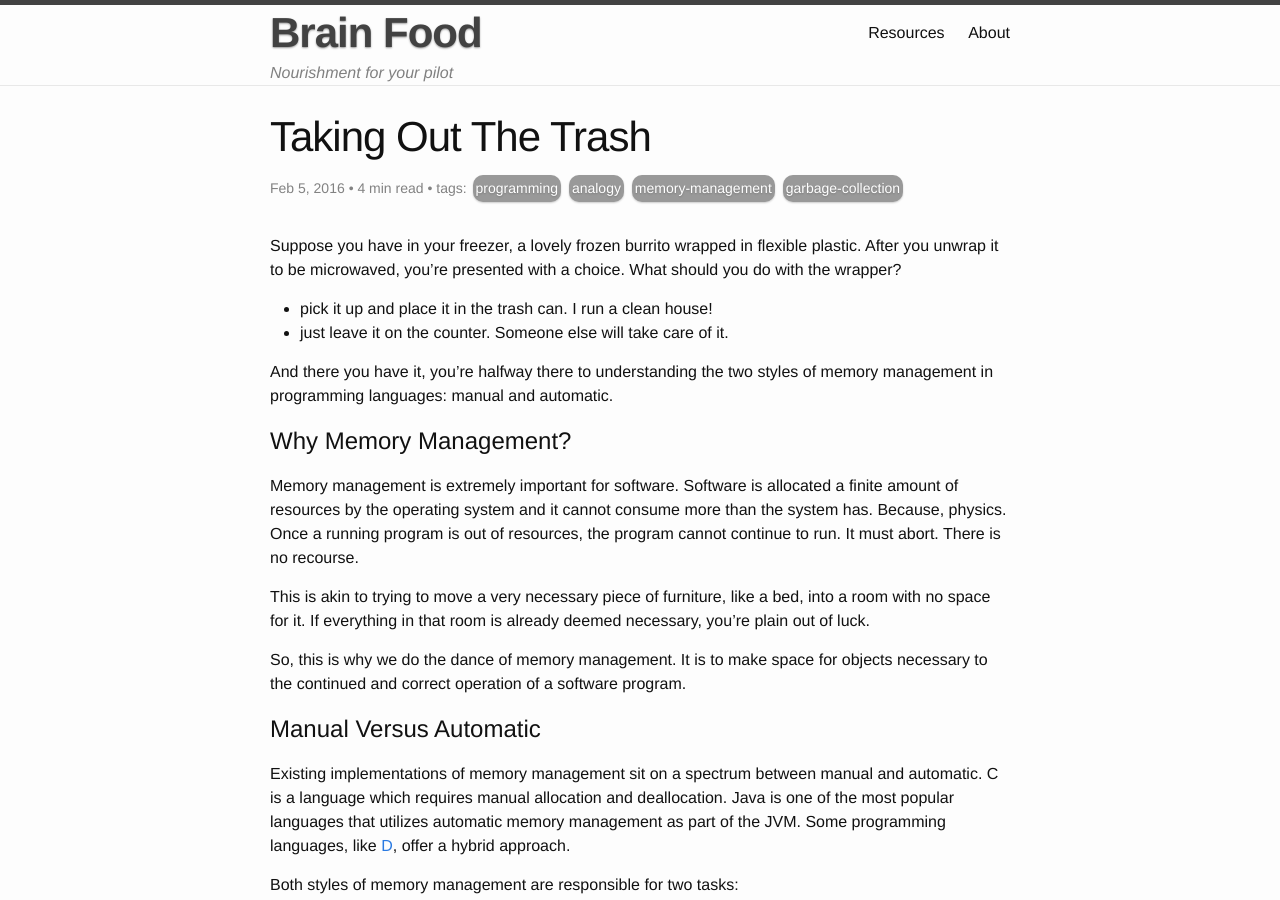
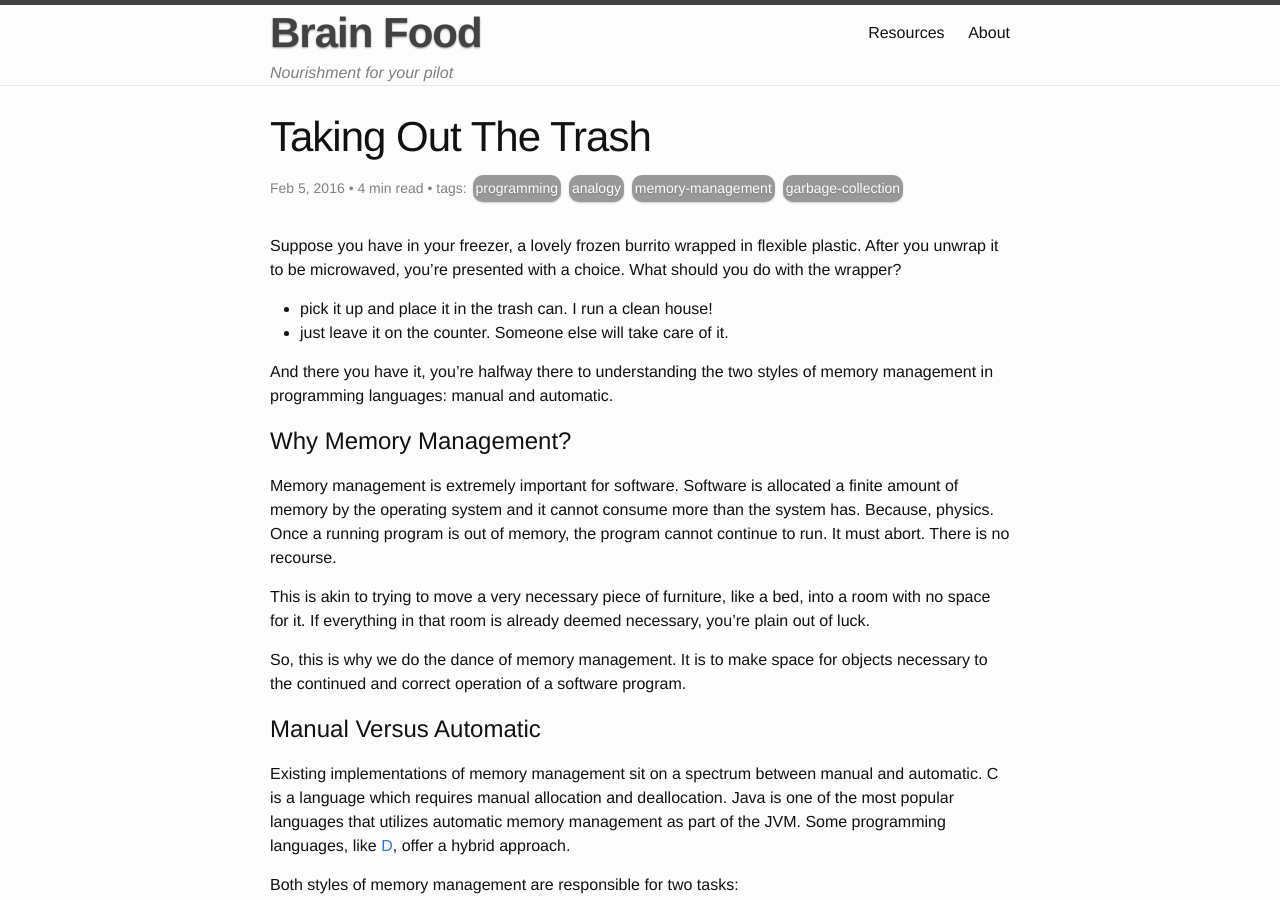
Before and after one commit to eviltoylet/eviltoylet.github.io, a Jekyll site: the page built from _posts/2016-02-06-taking-out-the-trash.markdown, in a window 1280 px wide and 900 px high. Built offline with Jekyll 4.4.1, drawn with Linux system fonts in a browser that asks for light colours; nearby versions of some CDN libraries; comment, search, counter and statistics services are not loaded.

Commit message:
Replace "resources" with "memory"

```diff
--- a/_posts/2016-02-06-taking-out-the-trash.markdown
+++ b/_posts/2016-02-06-taking-out-the-trash.markdown
@@ -14,8 +14,8 @@ And there you have it, you're halfway there to understanding the two styles of m
 manual and automatic.
 
 # Why Memory Management?
-Memory management is extremely important for software. Software is allocated a finite amount of resources by the operating
-system and it cannot consume more than the system has. Because, physics. Once a running program is out of resources, the program
+Memory management is extremely important for software. Software is allocated a finite amount of memory by the operating
+system and it cannot consume more than the system has. Because, physics. Once a running program is out of memory, the program
 cannot continue to run. It must abort. There is no recourse.
 
 This is akin to trying to move a very necessary piece of furniture, like a bed, into a room with no space for it. If
```
